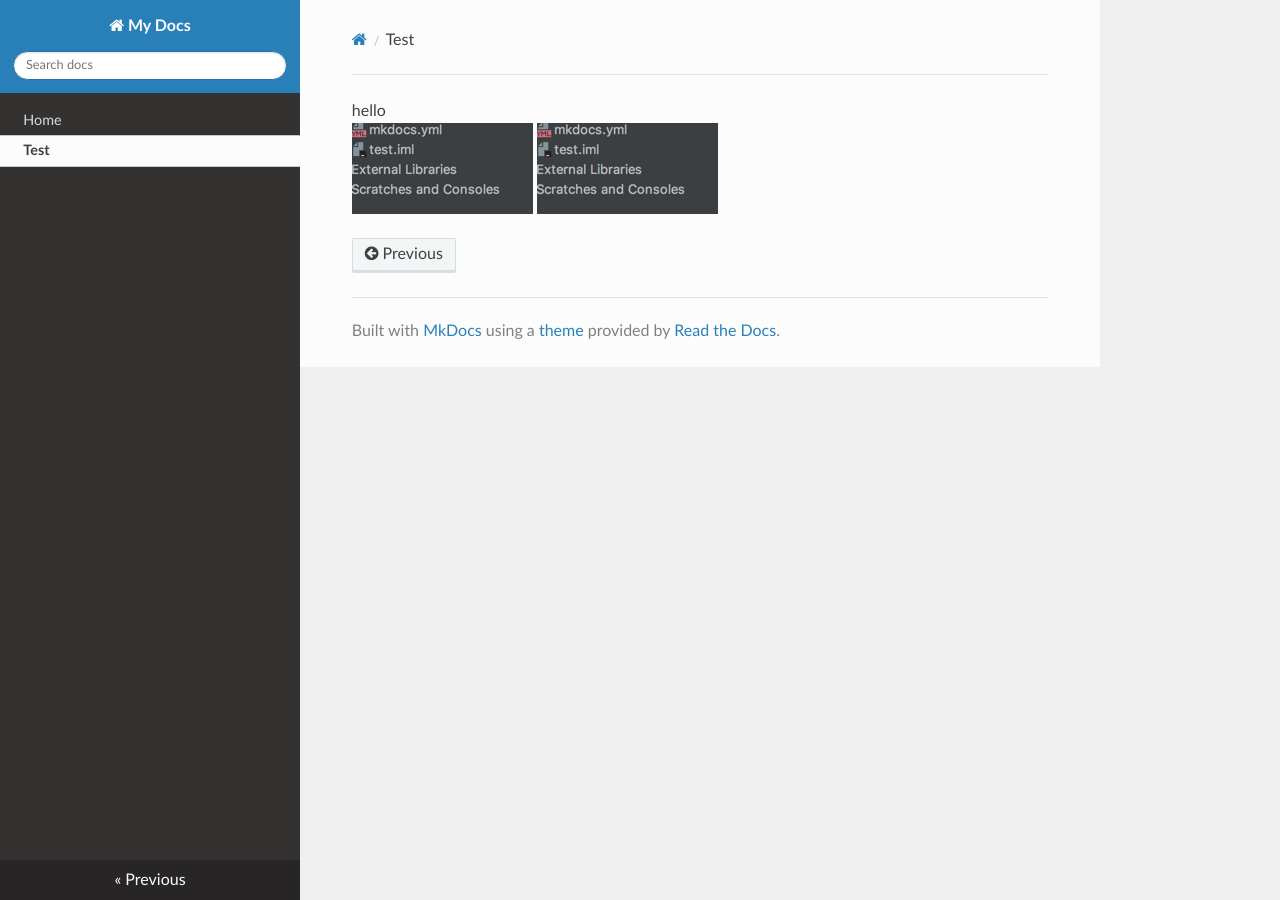
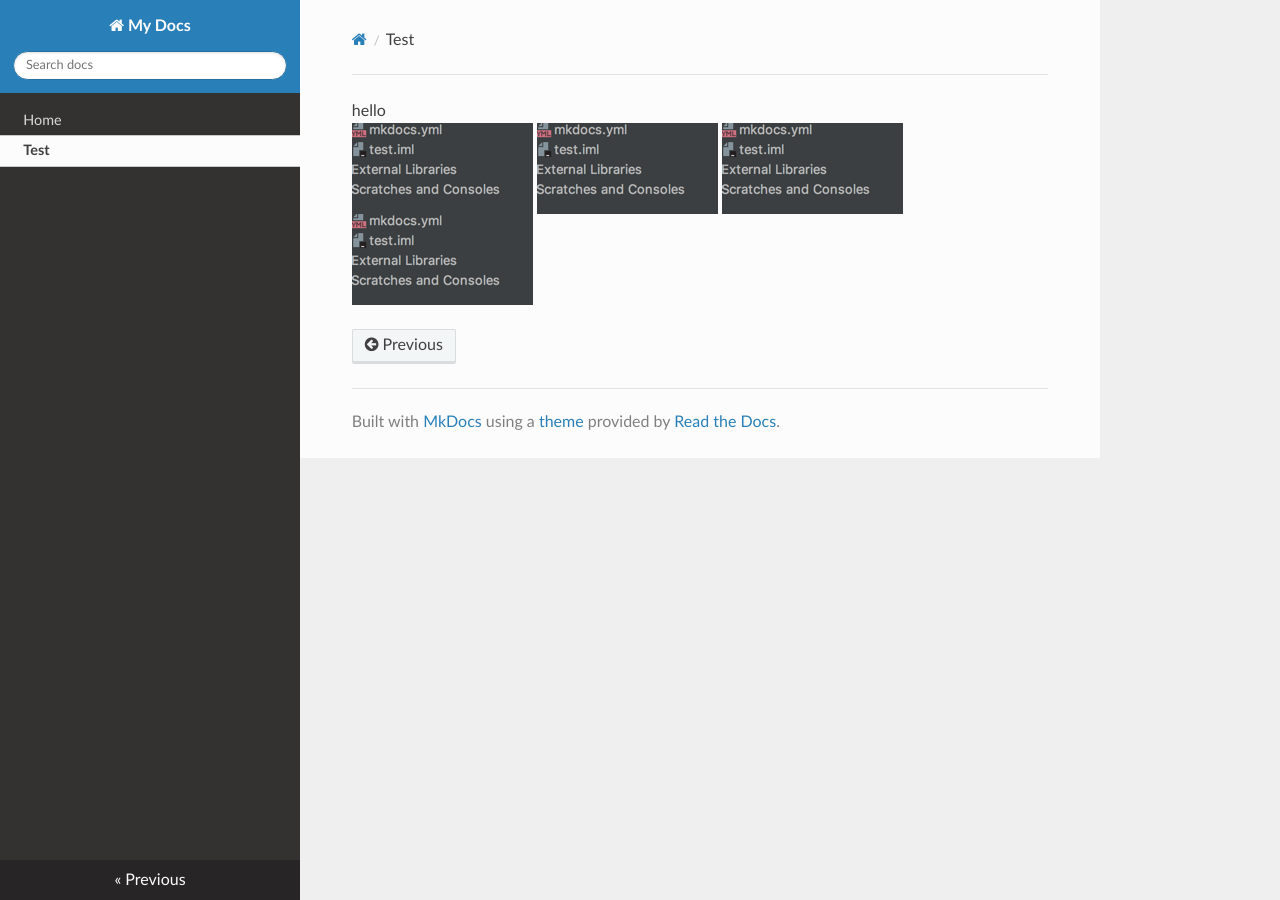
Before and after one commit to maxwong-scale/mkdocs_test, an MkDocs documentation site: the page built from docs/ch0/test.md, in a window 1280 px wide. Built offline with MkDocs 1.6.1, drawn with Linux system fonts in a browser that asks for light colours; nearby versions of some CDN libraries.

Commit message:
build: image: latest

```diff
--- a/docs/ch0/test.md
+++ b/docs/ch0/test.md
@@ -1,3 +1,5 @@
 hello
 ![image.png](src/image22.png)
 ![Alt text](src/image22.png)
+![image.png](src/image22.png)
+![Alt text](src/image22.png)
```
